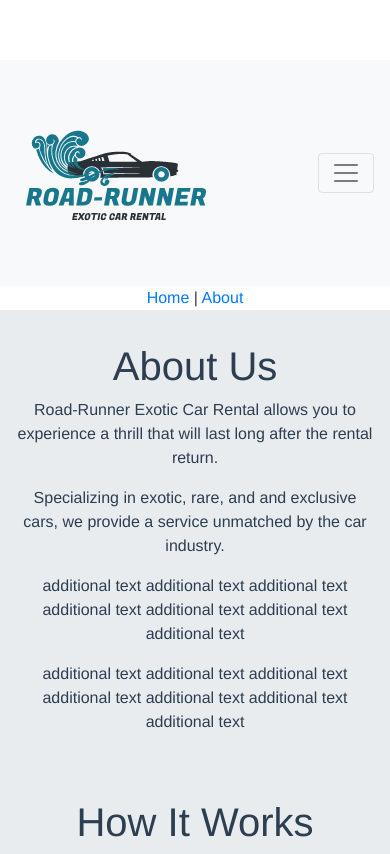
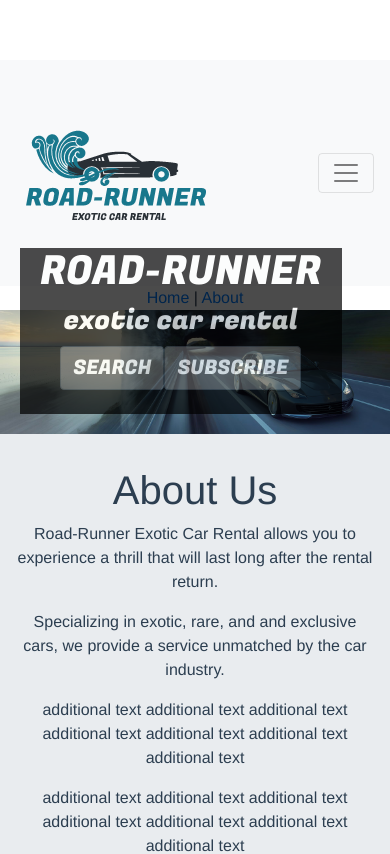
Before and after one commit to bootcamp-s19/group-project-1, a Vue app in the folder roadrunner/: page / in a window 390 px wide. Shown: the top 854 px of the page. Built offline with nearby package versions, Linux system fonts and the light colour scheme.

Commit message:
header styling. fixed photo and added text-block. text-block needs to be made responsive

```diff
--- a/roadrunner/public/index.html
+++ b/roadrunner/public/index.html
@@ -7,6 +7,7 @@
     <link rel="icon" href="<%= BASE_URL %>favicon.ico">
     <link href="https://fonts.googleapis.com/icon?family=Material+Icons"
       rel="stylesheet">
+      <link href="https://fonts.googleapis.com/css?family=Fugaz+One" rel="stylesheet">
     <title>roadrunner</title>
   </head>
   <body>
--- a/roadrunner/src/components/Header.vue
+++ b/roadrunner/src/components/Header.vue
@@ -1,14 +1,100 @@
 <template>
 
-<h1> LOOK AT THIS HEADER! </h1>
 
+  <div class="mainContainer">
+    <img src="/img/header.jpg">
+
+ <div class="text-block">
+    <h1>ROAD-RUNNER</h1>
+    <h3>exotic car rental</h3>
+    <button type="button" class="btn btn-dark">SEARCH</button>
+     <button type="button" class="btn btn-dark">SUBSCRIBE</button>
+     <br><br>
+
+  <!-- <div class="col2">
+   <h1> ROAD-RUNNER </h1>
+     <button class="btn">BROWSE</button>
+     <button class="btn">SUBSCRIBE</button> -->
+
+
+
+</div>
+  </div>
 </template>
+
+<style scoped>
+h1, h3, .btn {
+  font-family: 'Fugaz One', cursive;
+}
+.btn {
+  background-color: #555;
+  font-size: 20px;
+  color: white;
+}
+
+.col {
+  background-color: white;
+
+}
+
+
+.mainContainer {
+  position: relative;
+  width: 100%;
+}
+.container {
+position: relative;
+
+}
+
+.text-block {
+  position: absolute;
+  bottom: 20px;
+  left: 20px;
+  background-color: black;
+  opacity: 0.7;
+  filter: alpha(opacity=70);
+  color: white;
+  padding-left: 20px;
+  padding-right: 20px;
+}
+
+.mainContainer img {
+  width: 100%;
+  height: auto;
+}
+
+
+.mainContainer .col2  {
+  position: absolute;
+  top: 60%;
+  left: 30%;
+  transform: translate(-50%, -50%);
+  -ms-transform: translate(-50%, -50%);
+
+  color: white;
+  font-size: 16px;
+  padding: 12px 24px;
+  border: none;
+  cursor: pointer;
+
+}
+
+
+
+
+
+.mainContainer .btn:hover {
+  background-color: black;
+}
+
+</style>
+
 
 
 
 <script>
 export default {
-  name: 'AboutUs',
-
-}
+  name: "Header"
+};
 </script>
--- a/roadrunner/src/views/Home.vue
+++ b/roadrunner/src/views/Home.vue
@@ -1,7 +1,8 @@
 <template>
   <div class="home">
+  <Header></Header>
   <AboutUs></AboutUs>
-  <Header></Header>
+
 
 
 
```
